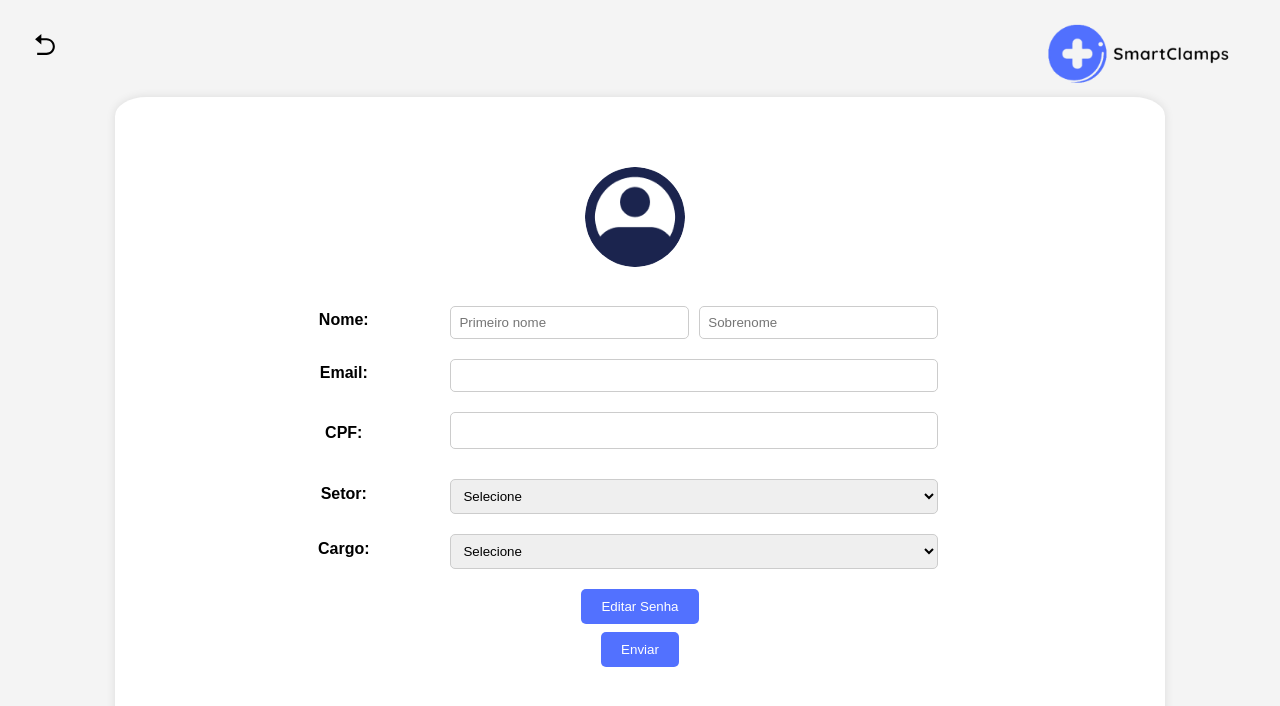
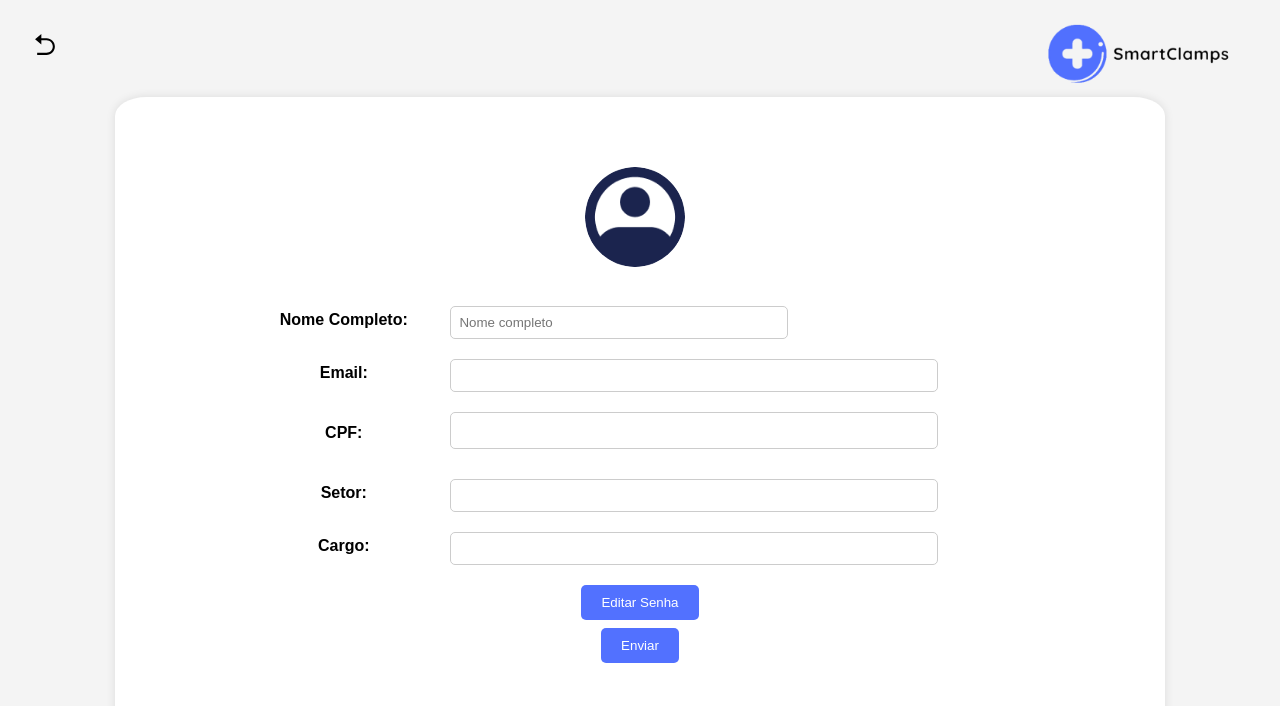
Before and after one commit to josibertopedro/smartClamps, a React (Create React App) app: page /profile in a window 1280 px wide. Shown: the top 706 px of the page. Built offline with nearby package versions, Linux system fonts and the light colour scheme.

Commit message:
tela de perfil pegando informações do usuário cadastrado

```diff
--- a/src/pages/Login/login.jsx
+++ b/src/pages/Login/login.jsx
@@ -23,8 +23,27 @@ function LoginForm() {
 
   const [sendPasswordResetEmail] = useSendPasswordResetEmail(auth);
 
-  const handleSignIn = (e) => {
+  const handleSignIn = async (e) => {
     e.preventDefault();
+    try {
+      const userCredential = await signInWithEmailAndPassword(email, password);
+      const user = userCredential.user;
+
+      // Limpa o localStorage antes de salvar novos dados
+      localStorage.removeItem('user');
+
+      // Salva os novos dados do usuário no localStorage
+      localStorage.setItem('user', JSON.stringify({
+        email: user.email,
+        uid: user.uid,
+        // outros dados que deseja salvar
+      }));
+
+
+    } catch (error) {
+      console.error('Erro ao fazer login:', error);
+      setAlert({ type: 'error', message: 'Erro ao fazer login.' });
+    }
     signInWithEmailAndPassword(email, password)
       .then((userCredential) => {
         if (userCredential.user) {
--- a/src/pages/Profile/profile.jsx
+++ b/src/pages/Profile/profile.jsx
@@ -1,61 +1,91 @@
-import React from "react";
+import React, { useEffect, useState } from 'react';
 import Vector from '../../assets/Vector.png';
 import '../Profile/profile.css';
 import HeaderContainer from "../../components/HeaderContainer/HeaderContainer";
-
+import { db } from '../../services/firebaseConfig';
+import { doc, getDoc } from 'firebase/firestore';
 
 function Profile() {
+    const [profileData, setProfileData] = useState({
+        nomeCompleto: '',
+        email: '',
+        cpf: '',
+        setor: '',
+        cargo: '',
+        photoURL: Vector
+    });
+
+    useEffect(() => {
+        const fetchData = async () => {
+            const user = JSON.parse(localStorage.getItem('user'));
+            if (user) {
+                try {
+                    const userDoc = await getDoc(doc(db, 'professionals', user.uid));
+                    if (userDoc.exists()) {
+                        const userData = userDoc.data();
+                        setProfileData({
+                            nomeCompleto: userData.nomeCompleto || '',
+                            email: user.email,
+                            cpf: userData.cpf || '',
+                            setor: userData.setor || '',
+                            cargo: userData.especialidade || '',
+                            photoURL: userData.photoURL || Vector
+                        });
+                    } else {
+                        console.error('Documento não encontrado para o usuário:', user.uid);
+                    }
+                } catch (error) {
+                    console.error('Erro ao buscar documento:', error);
+                }
+            }
+
+        };
+
+        fetchData();
+    }, []);
+
+    const handleInputChange = (e) => {
+        const { name, value } = e.target;
+        setProfileData((prevState) => ({
+            ...prevState,
+            [name]: value
+        }));
+    };
+
     return (
         <>
             <HeaderContainer />
             <div className="container-profile">
-
                 <form action="#" className="form-container-profile" method="POST">
                     <div className="form-group-profile">
                         <div className="photo-upload-profile">
-                                <input type="file" id="photo" name="photo" accept="image/*"
-                                    style={{ display: 'none' }} />
+                            <input type="file" id="photo" name="photo" accept="image/*" style={{ display: 'none' }} />
                             <label htmlFor="photo">
-                                    <img id="profile-pic" src={Vector} alt="Foto" />
+                                <img id="profile-pic" src={profileData.photoURL} alt="Foto" />
                             </label>
                         </div>
                     </div>
                     <div className="profile-fields">
                         <div className="form-group-profile">
-                            <label htmlFor="first_name">Nome:</label>
-
-                            <input type="text" id="first_name" name="first_name"
-                                className="campoComposto1" placeholder="Primeiro nome" required />
-
-                            <input type="text" id="last_name" name="last_name"
-                                className="campoComposto2" placeholder="Sobrenome" required />
+                            <label htmlFor="nomeCompleto">Nome Completo:</label>
+                            <input type="text" id="nomeCompleto" name="nomeCompleto" className="campoComposto1" placeholder="Nome completo" value={profileData.nomeCompleto} onChange={handleInputChange} required />
                         </div>
                         <div className="form-group-profile">
                             <label htmlFor="email">Email:</label>
-                            <input type="email" id="email" name="email" required />
+                            <input type="email" id="email" name="email" value={profileData.email} onChange={handleInputChange} required />
                         </div>
                         <div className="form-group-profile">
                             <label htmlFor="cpf">CPF:</label>
-                            <input type="number" id="cpf" name="cpf" required />
+                            <input type="text" id="cpf" name="cpf" value={profileData.cpf} onChange={handleInputChange} required />
                         </div>
                         <div className="form-group-profile">
-                            <label htmlFor="sector">Setor:</label>
-                            <select id="sector" name="sector" required>
-                                <option value="">Selecione</option>
-                                <option value="scemergency">Centro Cirúrgico Emergência</option>
-                                <option value="scelective">Centro Cirúrgico Eletivo</option>
-                            </select>
+                            <label htmlFor="setor">Setor:</label>
+                            <input type="text" id="setor" name="setor" value={profileData.setor} onChange={handleInputChange} required />
                         </div>
                         <div className="form-group-profile">
-                            <label htmlFor="position">Cargo:</label>
-
-                            <select id="position" name="position" required>
-                                <option value="">Selecione</option>
-                                <option value="scemergency">Médico(a)</option>
-                                <option value="scelective">Enfermeiro(a)</option>
-                            </select>
+                            <label htmlFor="cargo">Cargo:</label>
+                            <input type="text" id="cargo" name="cargo" value={profileData.cargo} onChange={handleInputChange} required />
                         </div>
-
                     </div>
                     <div className="edit-password-profile">
                         <button type="button" className="edit-password">Editar Senha</button>
--- a/src/pages/Register/cadastro.jsx
+++ b/src/pages/Register/cadastro.jsx
@@ -3,11 +3,12 @@ import { Link } from 'react-router-dom';
 import { RiArrowGoBackFill } from "react-icons/ri";
 import MUIDataTable from "mui-datatables";
 import Logo from '../../assets/SmartLogo.png'
-import { createTheme, ThemeProvider, TextField, Button, IconButton, Avatar } from '@mui/material';
+import { createTheme, ThemeProvider, TextField, Button, IconButton, Avatar, useRadioGroup } from '@mui/material';
 import PersonIcon from '@mui/icons-material/Person';
 import '../Register/cadastro.css'
-import { db } from '../../services/firebaseConfig.js'
-import { collection, addDoc, getDocs } from 'firebase/firestore';
+import { db, auth } from '../../services/firebaseConfig.js'
+import { collection, addDoc, getDocs, setDoc, doc } from 'firebase/firestore';
+import { createUserWithEmailAndPassword } from "firebase/auth";
 
 const customTheme = createTheme({
   components: {
@@ -129,8 +130,19 @@ function Cadastrar() {
   const handleSubmit = async (e) => {
     e.preventDefault();
 
+    const { email, senha, confirmarSenha } = formValues;
+
+    if (senha !== confirmarSenha) {
+      console.error("As senhas não coincidem");
+      return;
+    }
+
     try {
-      await addDoc(collection(db, 'professionals'), {
+
+      const userCredential = await createUserWithEmailAndPassword(auth, email, senha);
+      const user = userCredential.user;
+
+      await setDoc(doc(db, 'professionals', user.uid), {
         nomeCompleto: formValues.nomeCompleto,
         email: formValues.email,
         cpf: formValues.cpf,
--- a/src/pages/Reports/relatorios.jsx
+++ b/src/pages/Reports/relatorios.jsx
@@ -59,9 +59,9 @@ function Tabela2({data, onValidate}) {
   const [selectedRow, setSelectedRow] = useState(null);
 
   const columns = [
-    { name: "instituicao", label: "Instituição"},
     { name: "profissionalResp", label: "Profissionais Responsáveis" },
-    { name: "inconformidade", label:"Inconformidade" },
+    { name: "especialidade", label: "Especialidade"  },
+    { name: "inconformidade", label: "Inconformidade"  },
     { name: "data", label:"Data"},
     { name: "situacao", label:"Situação"  },
     {
@@ -90,7 +90,7 @@ function Tabela2({data, onValidate}) {
   const filteredData2 = data.map(item => ({
     profissionalResp: item.profissionalResp,
     inconformidade: item.inconformidade,
-    instituicao: item.instituicao,
+    especialidade: item.especialidade,
     situacao: item.situacao,
     data: item.data ? new Date(item.data.seconds * 1000).toLocaleDateString() : '',
   }));
@@ -164,7 +164,7 @@ function Relatorios() {
 
       const formattedData = {
         profissionalResp: rowData.profissionalResp,
-        especialidade: 'Especialidade Exemplo', // Substitua pelo valor apropriado
+        especialidade: rowData.especialidade, // Substitua pelo valor apropriado
         situacao: 'Validado',
         data: HOJE,
       };
--- a/src/services/firebaseConfig.js
+++ b/src/services/firebaseConfig.js
@@ -12,9 +12,11 @@ const firebaseConfig = {
     appId: "1:792178265446:web:f365a5ef136f2eb9254ca7"
 }
 
+
+
 const app = initializeApp(firebaseConfig)
-export const auth = getAuth(app)
+const auth = getAuth(app)
 
 const db = getFirestore(app);
 
-export { db };
+export { db, auth };
```
Lines whose indentation alone changed are shown as unchanged.
